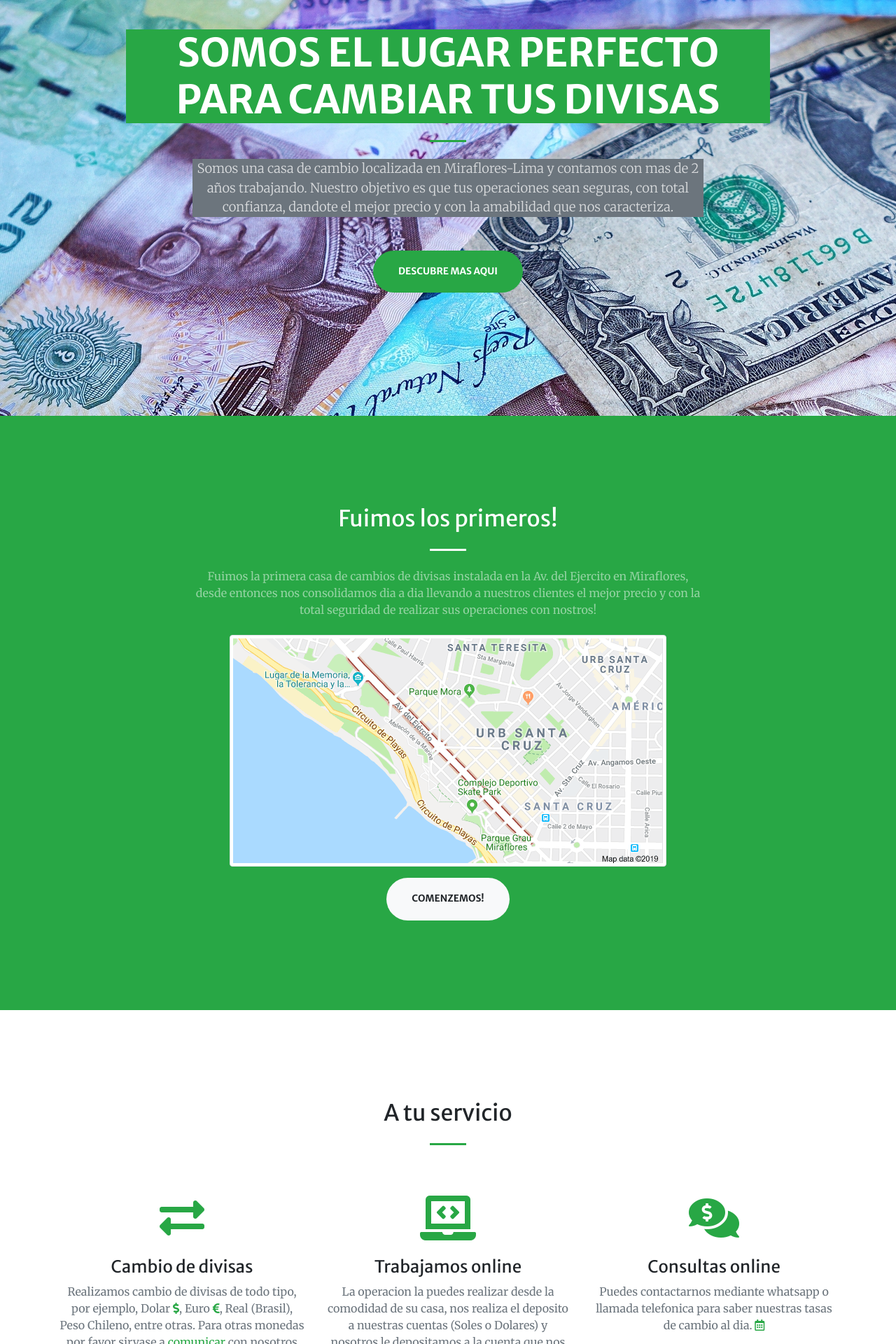
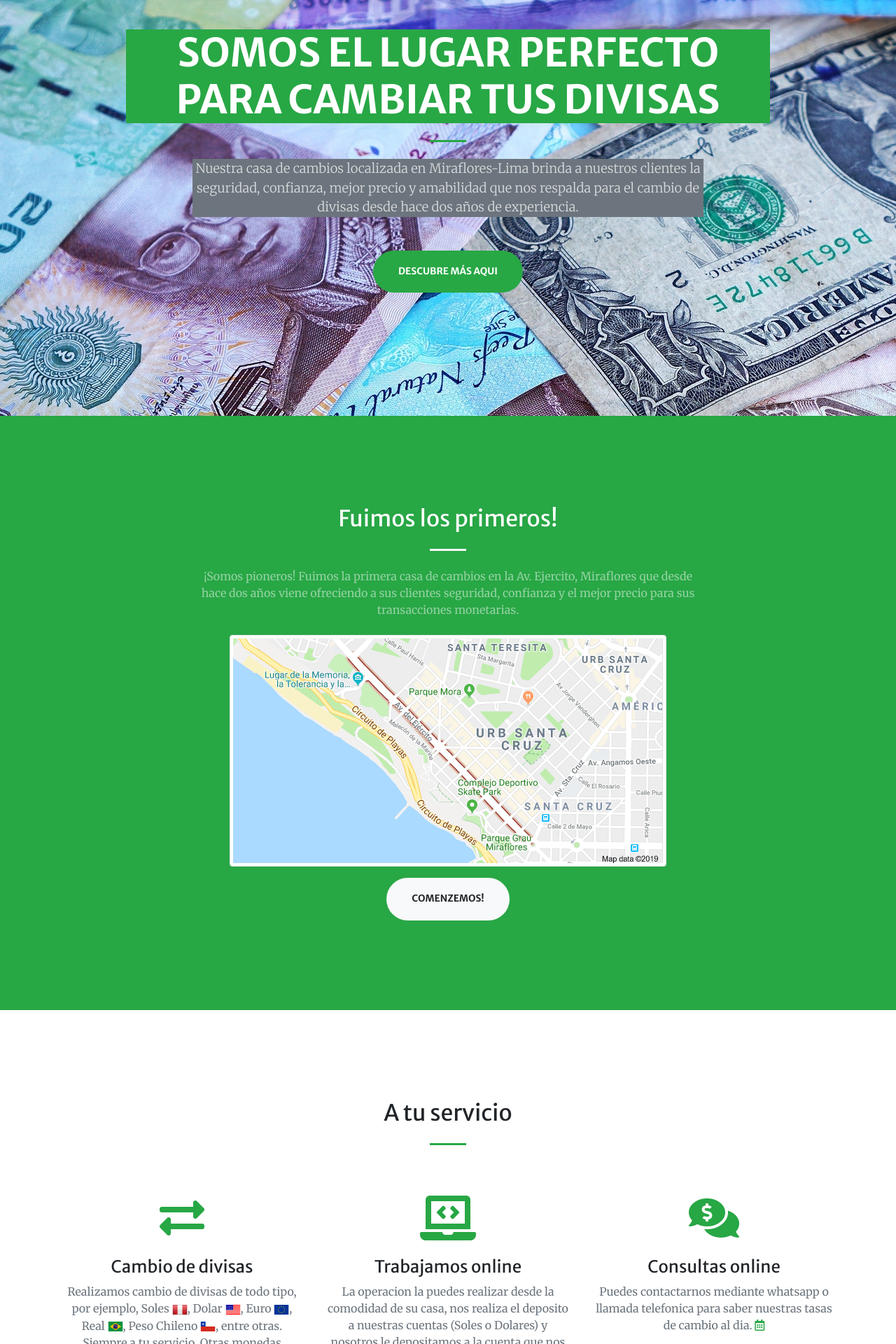
Before and after one commit to YecoG23/x-exchangesite, a Django app: page / in a window 1280 px wide. Shown: the part 206-2126 px from the top of the page at 70% size. Run offline with Django 3.2, Linux system fonts and the light colour scheme; some libraries are stand-ins or nearby versions.

Commit message:
changing text presentation about us, and adding flags

```diff
--- a/templates/base.html
+++ b/templates/base.html
@@ -77,7 +77,7 @@
   <!-- Footer -->
   <footer class="bg-light py-5">
     <div class="container">
-      <div class="small text-center text-muted">Copyright &copy; 2019 - Casa de cambios Ejercito - Elaborado por <a href="#" class="text-info">yEco</a> </div>
+      <div class="small text-center text-muted">Copyright &copy; 2019 - Casa de cambios Ejercito - Elaborado por <a href="https://github.com/YecoG23" class="text-info">yEco</a> </div>
     </div>
   </footer>
 
--- a/templates/index.html
+++ b/templates/index.html
@@ -22,8 +22,8 @@ header.masthead {
           <hr class="divider my-4">
         </div>
         <div class="col-lg-8 align-self-baseline">
-          <p class="text-white-75 bg-secondary font-weight-light mb-5">Somos una casa de cambio localizada en Miraflores-Lima y contamos con mas de 2 años trabajando. Nuestro objetivo es que tus operaciones sean seguras, con total confianza, dandote el mejor precio y con la amabilidad que nos caracteriza.</p>
-          <a class="btn btn-primary btn-xl js-scroll-trigger" href="#about">Descubre mas aqui</a>
+          <p class="text-white-75 bg-secondary font-weight-light mb-5">Nuestra casa de cambios localizada en Miraflores-Lima brinda a nuestros clientes la seguridad, confianza, mejor precio y amabilidad que nos respalda para el cambio de divisas desde hace dos años de experiencia.</p>
+          <a class="btn btn-primary btn-xl js-scroll-trigger" href="#about">Descubre más aqui</a>
         </div>
       </div>
     </div>
@@ -37,7 +37,7 @@ header.masthead {
           <h2 class="text-white mt-0">Fuimos los primeros!</h2>
           <hr class="divider light my-4">
           <p class="text-white-50 mb-4">
-          Fuimos la primera casa de cambios de divisas instalada en la Av. del Ejercito en Miraflores, desde entonces nos consolidamos dia a dia llevando a nuestros clientes el mejor precio y con la total seguridad de realizar sus operaciones con nostros!</p>
+          ¡Somos pioneros! Fuimos la primera casa de cambios en la Av. Ejercito, Miraflores que desde hace dos años viene ofreciendo a sus clientes seguridad, confianza y el mejor precio para sus transacciones monetarias.</p>
           <img src="{% static 'img/av-ejercito-google-maps.PNG' %}" class="img-fluid mb-3 img-thumbnail" alt="Responsive image">
           <a class="btn btn-light btn-xl js-scroll-trigger" href="#services">Comenzemos!</a>
         </div>
@@ -55,7 +55,7 @@ header.masthead {
           <div class="mt-5">
             <i class="fas fa-4x fa-exchange-alt text-primary mb-4"></i>
             <h3 class="h4 mb-2">Cambio de divisas</h3>
-            <p class="text-muted mb-0">Realizamos cambio de divisas de todo tipo, por ejemplo, Dolar <i class="fas fa-dollar-sign text-primary"></i>, Euro <i class="fas fa-euro-sign text-primary"></i>, Real (Brasil), Peso Chileno, entre otras. Para otras monedas por favor sirvase a <a href="#contact">comunicar</a> con nosotros para realizar una cotizacion.</p>
+            <p class="text-muted mb-0">Realizamos cambio de divisas de todo tipo, por ejemplo, Soles <img src="{% static 'img/Peru-flag.png' %}" height="22" width="22">, Dolar <img src="{% static 'img/US-flag.png' %}" height="22" width="22">, Euro <img src="{% static 'img/European-flag.png' %}" height="22" width="22">, Real <img src="{% static 'img/Brazil-flag.png' %}" height="22" width="22">, Peso Chileno <img src="{% static 'img/Chile-flag.png' %}" height="22" width="22">, entre otras. Siempre a tu servicio. Otras monedas <a href="#contact">comunicate</a> con nosotros para una cotizacion actual, segura y confiable.</p>
           </div>
         </div>
         <div class="col-lg-4 col-md-6 text-center">
@@ -78,12 +78,14 @@ header.masthead {
   </section>
 
   <!-- Portfolio Section -->
-  <section id="portfolio">
+  <section id="portfolio" class="page-section">
     <div class="container-fluid p-0">
+      <h2 class="text-center mt-0">Nuestro Local</h2>
+      <hr class="divider my-4">
       <div class="row no-gutters">
         <div class="col-lg-4 col-sm-6">
           <a class="portfolio-box" href="{% static 'img/portfolio/fullsize/frontis_bcp.jpeg' %}">
-            <img class="img-fluid" src="{% static 'img/portfolio/thumbnails/frontis_bcp_thumbnail.jpg' %}" alt="">
+            <img class="img-fluid img-thumbnail" src="{% static 'img/portfolio/thumbnails/frontis_bcp_thumbnail.jpg' %}">
             <div class="portfolio-box-caption">
               <div class="project-category text-white-50">
                 Frontis del Local
@@ -96,7 +98,7 @@ header.masthead {
         </div>
         <div class="col-lg-4 col-sm-6">
           <a class="portfolio-box" href="{% static 'img/portfolio/fullsize/frontis_1er_piso.jpeg' %}">
-            <img class="img-fluid" src="{% static 'img/portfolio/thumbnails/frontis_1er_piso_thumbnail.jpg' %}" alt="">
+            <img class="img-fluid img-thumbnail" src="{% static 'img/portfolio/thumbnails/frontis_1er_piso_thumbnail.jpg' %}">
             <div class="portfolio-box-caption">
               <div class="project-category text-white-50">
                 Frontis del Local
@@ -109,7 +111,7 @@ header.masthead {
         </div>
         <div class="col-lg-4 col-sm-6">
           <a class="portfolio-box" href="{% static 'img/portfolio/fullsize/entrada_1er_piso.jpeg' %}">
-            <img class="img-fluid" src="{% static 'img/portfolio/thumbnails/entrada_1er_piso_thumbnail.jpg' %}" alt="">
+            <img class="img-fluid img-thumbnail" src="{% static 'img/portfolio/thumbnails/entrada_1er_piso_thumbnail.jpg' %}">
             <div class="portfolio-box-caption">
               <div class="project-category text-white-50">
                 Frontis del Local
@@ -122,7 +124,7 @@ header.masthead {
         </div>
         <div class="col-lg-4 col-sm-6">
           <a class="portfolio-box" href="{% static 'img/portfolio/fullsize/escaleras_2do_piso.jpeg' %}">
-            <img class="img-fluid" src="{% static 'img/portfolio/thumbnails/escaleras_2do_piso_thumbnail.jpg' %}" alt="">
+            <img class="img-fluid img-thumbnail" src="{% static 'img/portfolio/thumbnails/escaleras_2do_piso_thumbnail.jpg' %}">
             <div class="portfolio-box-caption">
               <div class="project-category text-white-50">
                 Segundo piso
@@ -135,7 +137,7 @@ header.masthead {
         </div>
         <div class="col-lg-4 col-sm-6">
           <a class="portfolio-box" href="{% static 'img/portfolio/fullsize/entrada_2do_piso.jpeg' %}">
-            <img class="img-fluid" src="{% static 'img/portfolio/thumbnails/entrada_2do_piso_thumbnail.jpg' %}" alt="">
+            <img class="img-fluid img-thumbnail" src="{% static 'img/portfolio/thumbnails/entrada_2do_piso_thumbnail.jpg' %}">
             <div class="portfolio-box-caption">
               <div class="project-category text-white-50">
                 Segundo piso
@@ -148,7 +150,7 @@ header.masthead {
         </div>
         <div class="col-lg-4 col-sm-6">
           <a class="portfolio-box" href="{% static 'img/portfolio/fullsize/ventana_atencion.jpeg' %}">
-            <img class="img-fluid" src="{% static 'img/portfolio/thumbnails/ventana_atencion_thumbnail.jpg' %}" alt="">
+            <img class="img-fluid img-thumbnail" src="{% static 'img/portfolio/thumbnails/ventana_atencion_thumbnail.jpg' %}">
             <div class="portfolio-box-caption p-3">
               <div class="project-category text-white-50">
                 Local de atencion
@@ -184,8 +186,8 @@ header.masthead {
       <div class="row mt-0">
         <div class="col-lg-4 col-sm-6 ml-auto text-center">
           <i class="fas fa-phone fa-3x mb-3 text-muted"></i>
-          <div><i class="fab fa-2x fa-whatsapp text-primary"></i> +1 (51) 953912732 - Angel </div>
-          <div><i class="fab fa-2x fa-whatsapp text-primary"></i>+1 (51) 977522324 - Andres </div>
+          <div><i class="fab fa-2x fa-whatsapp text-primary"></i> (+51) 953912732 - Angel </div>
+          <div><i class="fab fa-2x fa-whatsapp text-primary"></i> (+51) 977522324 - Andres </div>
         </div>
         <div class="col-lg-4 col-sm-6 mr-auto text-center mt-3">
           <i class="fas fa-envelope fa-3x mb-3 text-muted"></i>
```
Also changed, not shown: exchange/static/img/Brazil-flag.png (added), exchange/static/img/Brazil-planing-flag.png (added), exchange/static/img/Chile-flag.png (added), exchange/static/img/European-flag.png (added), exchange/static/img/Peru-flag.png (added), exchange/static/img/US-flag.png (added), exchangeMoney/static/img/Brazil-flag.png (added), exchangeMoney/static/img/Brazil-planing-flag.png (added), exchangeMoney/static/img/Chile-flag.png (added), exchangeMoney/static/img/European-flag.png (added), exchangeMoney/static/img/Peru-flag.png (added), exchangeMoney/static/img/US-flag.png (added).
